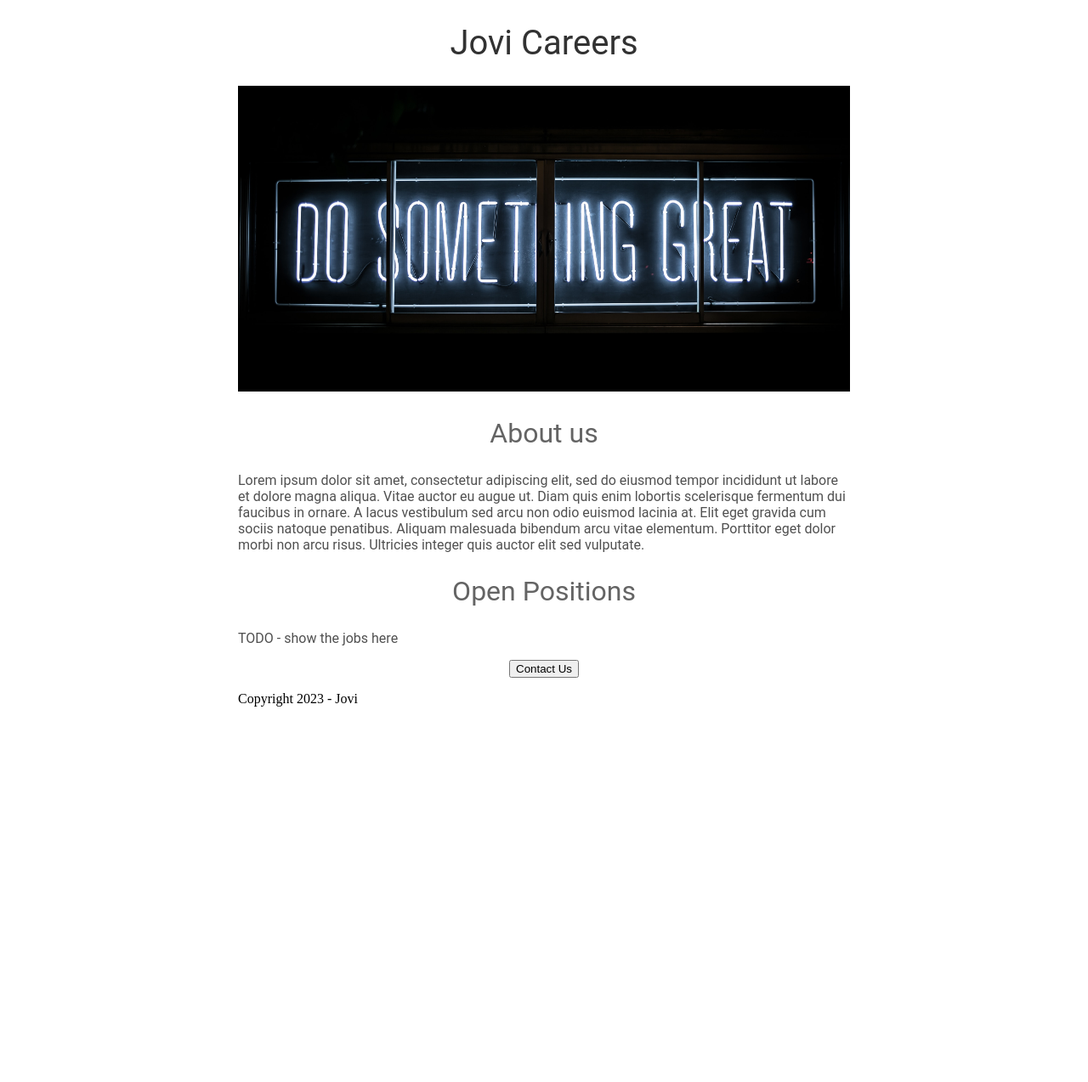
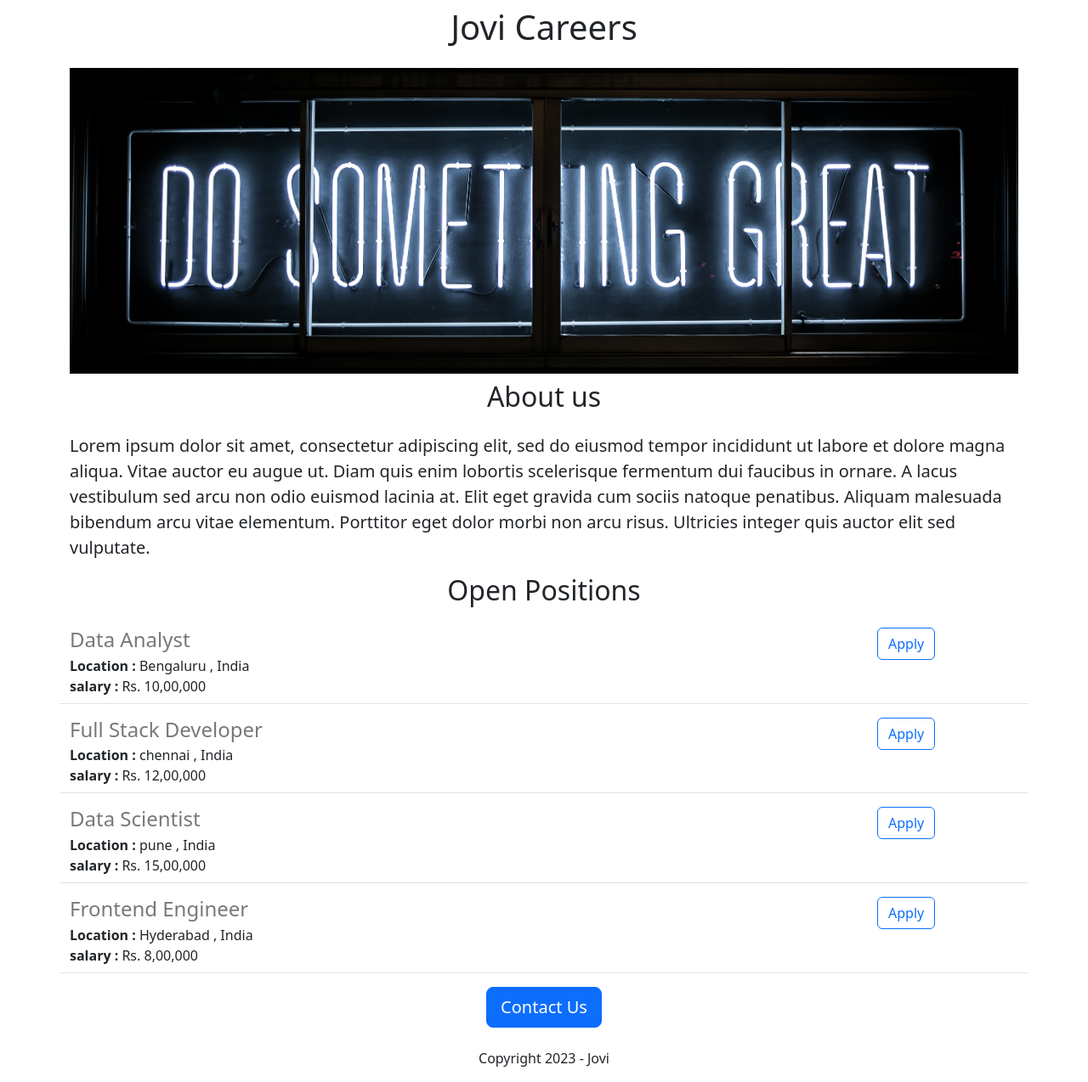
Before and after one commit to Anbu2011/Job-Hunter-Website, a Flask app: page / in a window 1280 px wide. Shown: the whole page at 85% size. Before the commit the page ends 832 px from the top, so only its background shows below. Run offline with Flask 3, Linux system fonts and the light colour scheme.

Commit message:
Added dynamic data and API route

```diff
--- a/app.py
+++ b/app.py
@@ -1,11 +1,43 @@
-from flask import Flask , render_template
+from flask import Flask , render_template , jsonify
 
 app = Flask(__name__)
 
-@app.route("/")
+JOBS=[
+  {
+    "id":1,
+    "title":"Data Analyst",
+    "location":"Bengaluru , India",
+    "salary":"Rs. 10,00,000"
+  },
+  {
+    "id":2,
+    "title":"Full Stack Developer",
+    "location":"chennai , India",
+    "salary":"Rs. 12,00,000"
+  },
+  {
+    "id":3,
+    "title":"Data Scientist",
+    "location":"pune , India",
+    "salary":"Rs. 15,00,000"
+  },
+  {
+    "id":4,
+    "title":"Frontend Engineer",
+    "location":"Hyderabad , India",
+    "salary":"Rs. 8,00,000"
+  }
+]
 
+@app.route("/")            #url for html endpoint
 def hello():
-  return render_template("home.html")
+  return render_template("home.html",
+                        jobs=JOBS,
+                        company_name="Jovi")
+
+@app.route("/api/jobs")
+def list_jobs():         #url to return json file. just                             not like html... json endpoint
+  return jsonify(JOBS)
 
 if __name__ == "__main__":
   app.run(host='0.0.0.0', debug=True)
--- a/templates/home.html
+++ b/templates/home.html
@@ -2,36 +2,15 @@
 <html>
   <head>
     <title>JOVI CAREERS</title>
+    <meta charset="utf-8">
+    <meta name="viewport" content="width=device-width, initial-scale=1">
+    <link href="https://cdn.jsdelivr.net/npm/bootstrap@5.3.1/dist/css/bootstrap.min.css" rel="stylesheet" integrity="sha384-4bw+/aepP/YC94hEpVNVgiZdgIC5+VKNBQNGCHeKRQN+PtmoHDEXuppvnDJzQIu9" crossorigin="anonymous">
+
     <style>
-      h1 {
-        font-size : 40px;
-        font-family : Roboto;
-        font-weight : normal;
-        color : rgb(50,50,50);
-        text-align : center;
-      }
       #banner {
-        width : 100%;
         height : 360px;
         object-fit : cover;
-      }
-
-      h2 {
-        font-size : 32px;
-        font-family : Roboto;
-        font-weight : normal;
-        color : rgb(100,100,100);
-        text-align : center;
-      }
-
-      .bodytext {
-        font-family : Roboto;
-        color : rgb(80,80,80)
-      }
-
-      #container{
-        max-width : 720px;
-        margin : 0 auto 0 auto;
+        width : 100%;
       }
     </style>
   </head>
@@ -40,22 +19,24 @@
 
 
   <body>
-    <div id="container">
-      <h1>Jovi Careers</h1>
-      <img id="banner" src="https://jovi-careerswebsite--anbuseenuvasan2.repl.co/static/banner.jpg">
-      <h2>About us</h2>
-      <p class="bodytext">Lorem ipsum dolor sit amet, consectetur adipiscing elit, sed do eiusmod tempor incididunt ut labore et dolore magna aliqua. Vitae auctor eu augue ut. Diam quis enim lobortis scelerisque fermentum dui faucibus in ornare. A lacus vestibulum sed arcu non odio euismod lacinia at. Elit eget gravida cum sociis natoque penatibus. Aliquam malesuada bibendum arcu vitae elementum. Porttitor eget dolor morbi non arcu risus. Ultricies integer quis auctor elit sed vulputate.</p>
+    <div class="container">
+      <h1 class="text-center mt-2 mb-4">Jovi Careers</h1>
+      <img class="img-fluid" id="banner" src="https://jovi-careerswebsite--anbuseenuvasan2.repl.co/static/banner.jpg">
+      <h2 class="text-center mt-2 mb-4">About us</h2>
+      <p class="lead">Lorem ipsum dolor sit amet, consectetur adipiscing elit, sed do eiusmod tempor incididunt ut labore et dolore magna aliqua. Vitae auctor eu augue ut. Diam quis enim lobortis scelerisque fermentum dui faucibus in ornare. A lacus vestibulum sed arcu non odio euismod lacinia at. Elit eget gravida cum sociis natoque penatibus. Aliquam malesuada bibendum arcu vitae elementum. Porttitor eget dolor morbi non arcu risus. Ultricies integer quis auctor elit sed vulputate.</p>
 
-      <h2>Open Positions</h2>
+      <h2 class="text-center mt-2 mb-4">Open Positions</h2>
 
-      <p class= "bodytext">TODO - show the jobs here</p>
-
-      <div style = "text-align : center;">
-        <button>Contact Us</button>
+      <div>
+        {% for job in jobs %}
+          {% include 'jobitem.html' %}
+        {% endfor %}
       </div>
 
-      <p>Copyright 2023 - Jovi</p>
-
-  </div>
+      <div class="text-center">
+        <button class="btn btn-primary btn-lg">Contact Us</button>
+        <p class="mt-4">Copyright 2023 - Jovi</p>
+      </div>
+    </div>
   </body>
 </html>
--- /dev/null
+++ b/templates/jobitem.html
@@ -0,0 +1,20 @@
+<div class="border-bottom row" style="margin-bottom : 16px;
+  padding-bottom : 8px;">
+  <div class="col-10">
+    <h4
+      style="color : rgb(120,120,120); margin-bottom: 4px;"">
+        {{job['title']}}
+    </h4>
+    <div>
+      <b>Location : </b>{{job['location']}}
+    </div>
+    {% if 'salary' in job %}
+    <div>
+      <b>salary : </b>{{job['salary']}}
+    </div>
+    {% endif %}
+  </div>
+  <div class="col-2">
+    <button type="button" class="btn btn-outline-primary">Apply</button>
+  </div>
+</div>
```
